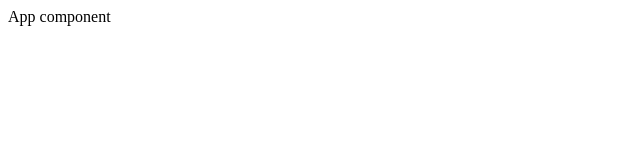
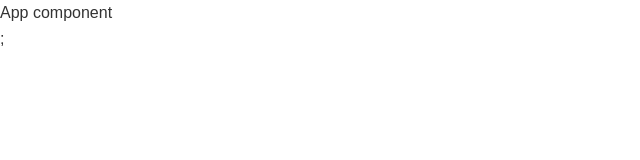
Before and after one commit to skin93/devconnector-v3, a React (Create React App) app in the folder frontend/: page / in a window 1280 px wide. Shown: the top 160 px of the page, without its empty margins (0-640 px from the left). Built offline with nearby package versions, Linux system fonts and the light colour scheme.

Commit message:
Set up styled-components, theme & global styles

```diff
--- a/frontend/package.json
+++ b/frontend/package.json
@@ -16,6 +16,7 @@
     "react-redux": "^7.2.3",
     "react-router-dom": "^5.3.0",
     "react-scripts": "4.0.3",
+    "styled-components": "^5.3.1",
     "uuid": "^8.3.2"
   },
   "resolutions": {
--- a/frontend/src/App.jsx
+++ b/frontend/src/App.jsx
@@ -1,7 +1,103 @@
 import React from 'react';
+import { Fragment } from 'react';
+import { ThemeProvider } from 'styled-components';
+import { GlobalStyles } from './styles/Global';
+
+export const colors = {
+  primaryColor: '#17a2b8',
+  darkColor: '#343a40',
+  lightColor: '#f4f4f4',
+  dangerColor: '#dc3545',
+  successColor: '#28a745',
+};
+
+export const paddings = {
+  p: '0.5rem',
+  p1: '1rem',
+  p2: '2rem',
+  p3: '3rem',
+  py: '0.5rem 0',
+  py1: '1rem 0',
+  py2: '2rem 0',
+  py3: '3rem 0',
+};
+
+export const margins = {
+  m: '0.5rem',
+  m1: '1rem',
+  m2: '2rem',
+  m3: '3rem',
+  my: '0.5rem 0',
+  my1: '1rem 0',
+  my2: '2rem 0',
+  my3: '3rem 0',
+};
+
+export const palette = {
+  primary: {
+    background: `${colors.primaryColor}`,
+    color: '#fff',
+  },
+  light: {
+    background: `${colors.lightColor}`,
+    color: '#333',
+  },
+  dark: {
+    background: `${colors.darkColor}`,
+    color: '#fff',
+  },
+  danger: {
+    background: `${colors.dangerColor}`,
+    color: '#fff',
+  },
+  success: {
+    background: `${colors.successColor}`,
+    color: '#fff',
+  },
+  white: {
+    background: '#fff',
+    color: '#333',
+    border: '#ccc solid 1px',
+  },
+};
+
+export const texts = {
+  xLarge: {
+    fontSize: '4rem',
+    lineHeight: 1.2,
+    marginBottom: '1rem',
+  },
+  large: {
+    fontSize: '3rem',
+    lineHeight: 1.2,
+    marginBottom: '1rem',
+  },
+  lead: {
+    fontSize: '1.5rem',
+    marginBottom: '1rem',
+  },
+  textCenter: {
+    textAlign: 'center',
+  },
+  textPrimary: {
+    color: `${colors.primaryColor}`,
+  },
+  textDark: {
+    color: `${colors.darkColor}`,
+  },
+};
+
+export const theme = { colors, paddings, margins, palette, texts };
 
 function App() {
-  return <div className='App'>App component</div>;
+  return (
+    <ThemeProvider theme={theme}>
+      <Fragment>
+        <GlobalStyles />
+        <div className='App'>App component</div>;
+      </Fragment>
+    </ThemeProvider>
+  );
 }
 
 export default App;
--- /dev/null
+++ b/frontend/src/styles/Global.js
@@ -0,0 +1,39 @@
+import { createGlobalStyle } from 'styled-components';
+import styled from 'styled-components';
+
+export const Container = styled.div`
+  max-width: 1100px;
+  margin: auto;
+  overflow: hidden;
+  padding: 0 2rem;
+  margin-top: 6rem;
+  margin-bottom: 3rem;
+  @media (max-width: 700px) {
+    margin-top: 8rem;
+  }
+`;
+
+export const GlobalStyles = createGlobalStyle`
+* {
+  box-sizing: border-box;
+  margin: 0;
+  padding: 0;
+}
+body {
+  font-family: 'Raleway', sans-serif;
+  font-size: 1rem;
+  line-height: 1.6;
+  background-color: #fff;
+  color: #333;
+}
+a {
+  color: ${({ theme }) => theme.colors.primaryColor};
+  text-decoration: none;
+}
+ul {
+  list-style: none;
+}
+img {
+  width: 100%;
+}
+`;
```
Also changed, not shown: 2 other files (tests, documents, lock files or other folders).
